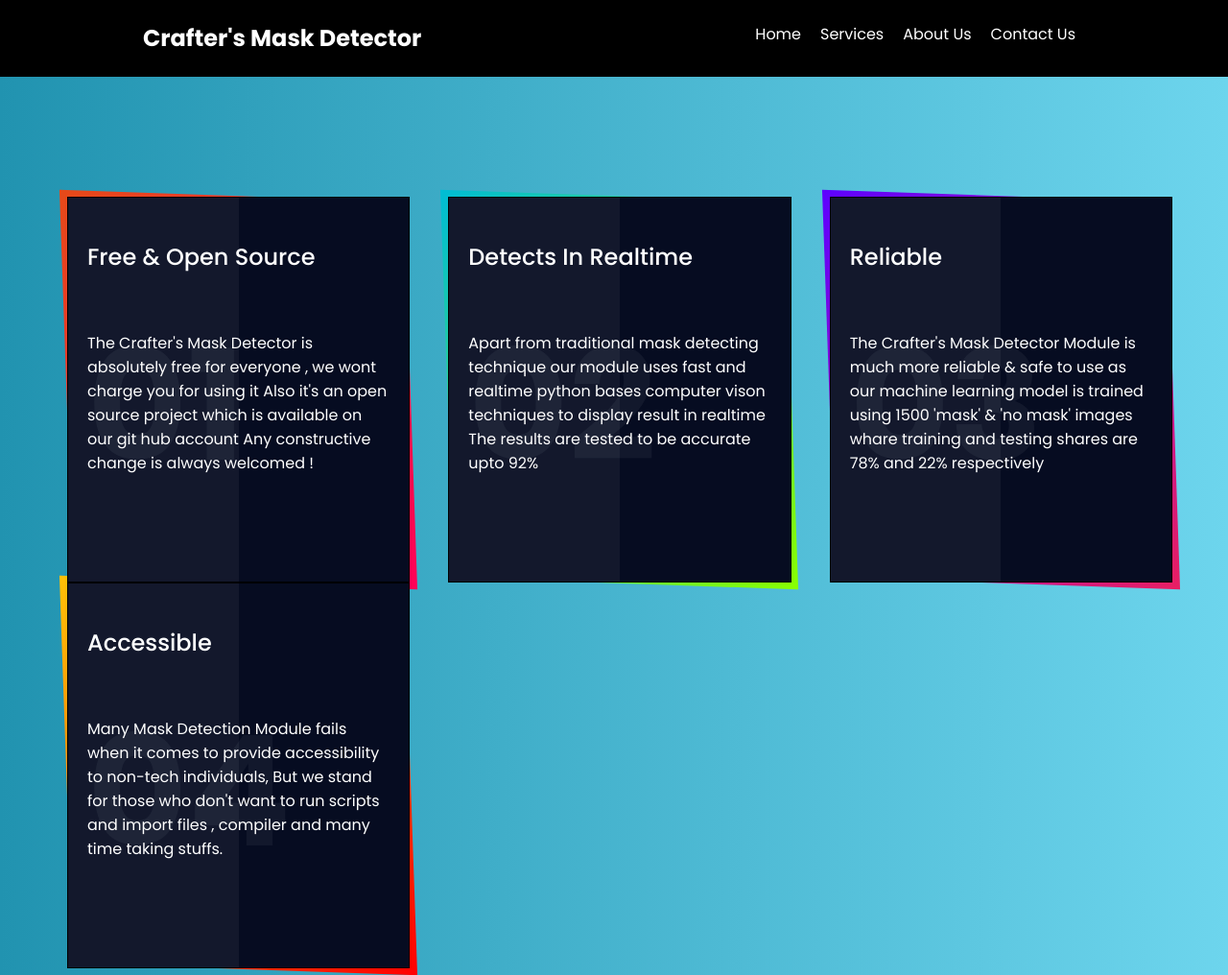
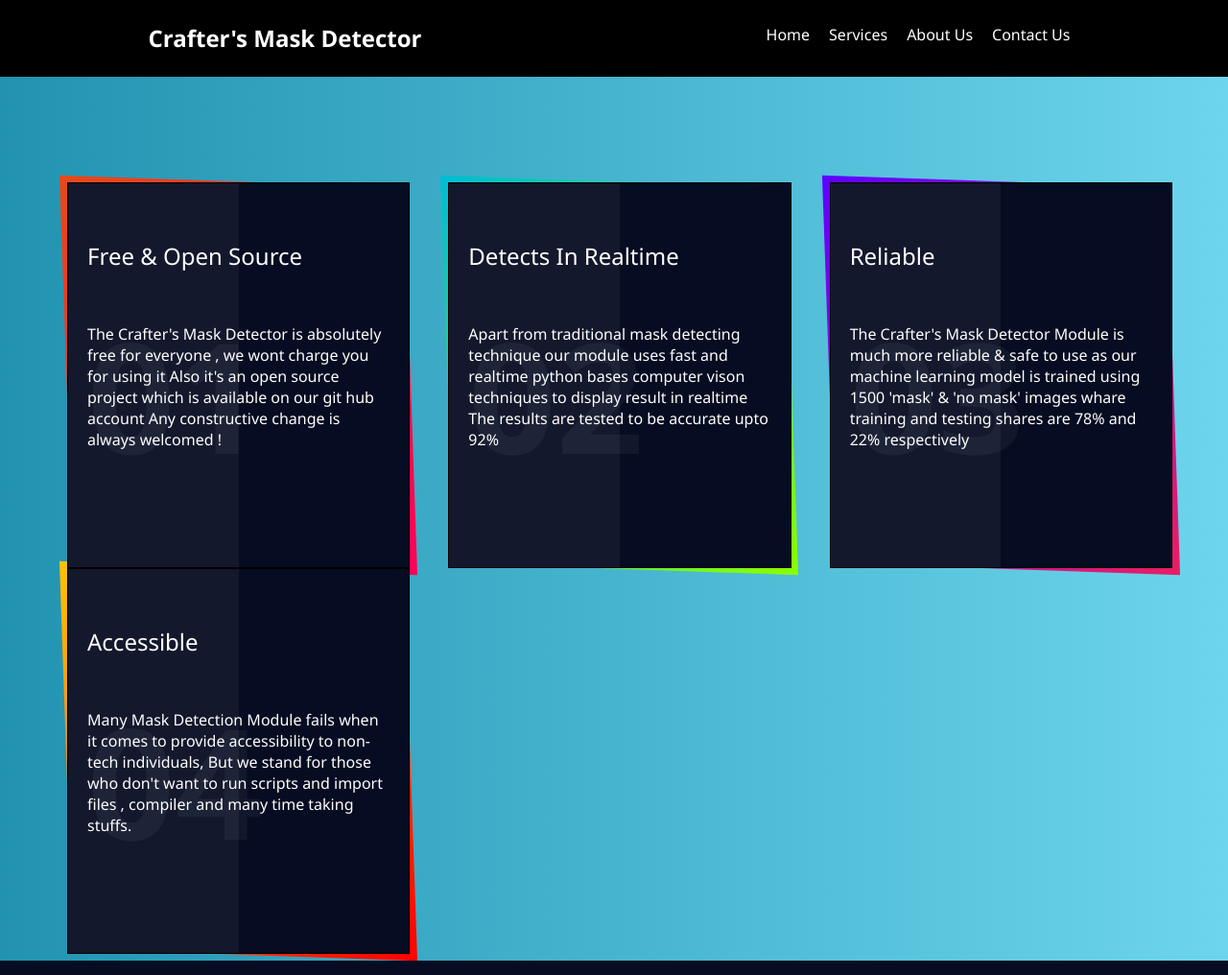
Before and after one commit to ishaandwivedi1234/Code-Crafters---Juet-Hacks-2020, a Flask app: page /services in a window 1280 px wide. Shown: the whole page at 96% size. Run offline with Flask 2, Linux system fonts and the light colour scheme.

Commit message:
Update service.css

```diff
--- a/static/service.css
+++ b/static/service.css
@@ -1,9 +1,11 @@
-@import url('https://fonts.googleapis.com/css?family=Poppins:100,200,300,400,500,600,700,800,900');
+
 body{
 	background: linear-gradient(to right, #2193b0 , #6dd5ed);
 	margin: 0;
 	padding: 0;
-	font-family: 'Poppins', sans-serif;
+font-family: 'Segoe UI', Tahoma, Geneva, Verdana, sans-serif;
+	font-size:1rem;
+	font-weight:normal;
 }
 .container{
 	margin-left: 70px;
```
